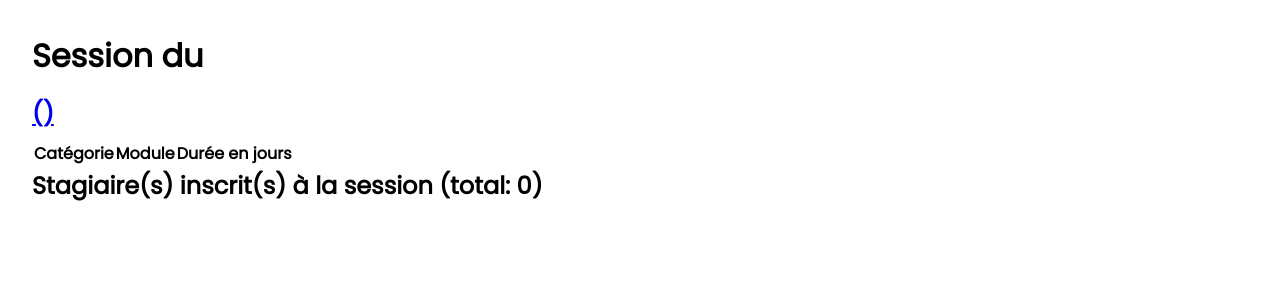
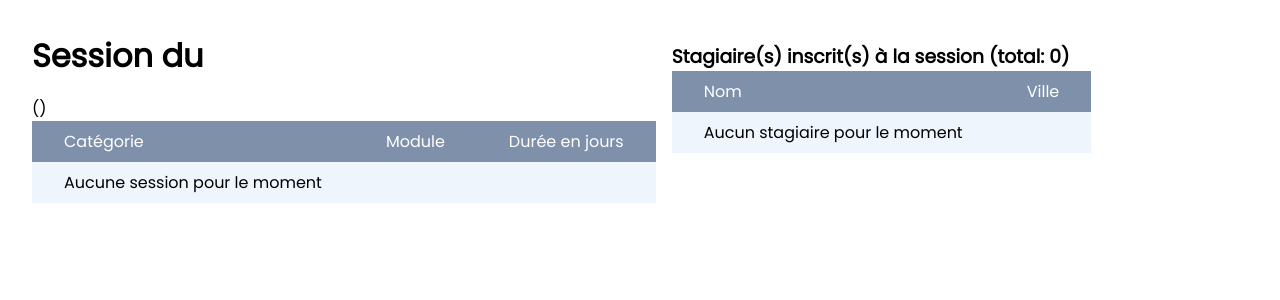
Before and after one commit to Charlydcn/Session, a Symfony app: template templates/session/show.html.twig in a window 1280 px wide. Shown: the part 80-380 px from the top of the page. Run offline with Twig, Linux system fonts and the light colour scheme; the template is opened without the code that fills it, so the values that code supplies are empty; some libraries are stand-ins or nearby versions.

Commit message:
v/session/show: changed view organization

```diff
--- a/templates/session/show.html.twig
+++ b/templates/session/show.html.twig
@@ -1,101 +1,176 @@
 {% extends 'base.html.twig' %}
 
 {% block title %}Détail session{% endblock %}
+{% block stylesheets %}
+    <link rel="stylesheet" href="{{ asset('/css/table.css') }}">
+    <link rel="stylesheet" href="{{ asset('/css/session/show.css') }}">
+{% endblock %}
 
 {% block body %}
+    <div id="prog-and-stags">
 
-    <h1>Session du {{ session.getDate }}</h1>
-    <h2><a class="text-dark text-decoration-none" href="{{ path('show_formation', {'id' : session.formation.id}) }}">({{session.formation}})</a></h2>
+        <div id="programmes">
+            <h1>
+                Session du {{ session.getDate }}
+            </h1>
+            <a href="{{ path('show_formation', {'id' : session.formation.id}) }}">({{session.formation}})</a>
 
-    <table class="table w-50 text-center table-responsive">
+            <table>
                 <thead>
                     <tr>
-                <th class="bg-primary text-white">Catégorie</th>
-                <th class="bg-primary text-white">Module</th>
-                <th class="bg-primary text-white">Durée en jours</th>
+                        <th>Catégorie</th>
+                        <th>Module</th>
+                        <th>Durée en jours</th>
                         {% if is_granted('ROLE_ADMIN') %}
-                    <th class="bg-primary text-white"></th>
+                            <th></th>
                         {% endif %}
                     </tr>
                 </thead>
+
                 <tbody>
+                    {# ------------------------------------------------------------------------------------------------ #}
+                    {# ------------------------------------------ Programmes ------------------------------------------ #}
+                    {% if session.programmes|length < 1 %}
+                        <tr>
+                            <td>Aucune session pour le moment</td>
+                        </tr>
+                        {% else %}
                             {% for programme in session.programmes %}
-            <tr>
-                <td class="bg-light">{{ programme.module.categorie }}</td>
-                <td class="fw-bold bg-light">{{ programme.module }}</td>
-                <td class="bg-light">{{ programme.nbJours }}</td>
+                            <tr class="tablerow-hover">
+                                <td>{{ programme.module.categorie }}</td>
+                                <td>{{ programme.module }}</td>
+                                <td>{{ programme.nbJours }}</td>
                                 {% if is_granted('ROLE_ADMIN') %}
-                    <td class="bg-light">
-                        <a href="{{ path('remove_module_from_session', {'id' : programme.id, 'sessionId' : session.id}) }}">
+                                    <td>
+                                        <a class="delete-btn" href="{{ path('remove_module_from_session', {'id' : programme.id, 'sessionId' : session.id}) }}">
                                             <i class="fa-solid fa-trash"></i>
-                            Supprimer de la session
                                         </a>
                                     </td>
                                 {% endif %}
                             </tr>
                             {% endfor %}
+                    {% endif %}
                 </tbody>
             </table>
+        </div>
+        {# ------------------------------------------------------------------------------------------------ #}
+        {# -------------------------------------- Stagiaires inscrits ------------------------------------- #}
+        <div id="stagiaires">
 
-    <h2>Stagiaire(s) inscrit(s) à la session (total: {{session.stagiaires|length}})</h2>
+            <div id="stagiaires-inscrits">
+                <h3>Stagiaire(s) inscrit(s) à la session (total: {{session.stagiaires|length}})</h3>
+                <table>
+                    <thead>
+                        <tr>
+                            <th>Nom</th>
+                            <th>Ville</th>
+                            {% if is_granted('ROLE_ADMIN') %}
+                                <th></th>
+                            {% endif %}
+                        </tr>
+                    </thead>
 
-    <table class="table w-25 text-center table-responsive">
+                    <tbody>
+                        {% if session.stagiaires|length < 1 %}
+                            <tr>
+                                <td>Aucun stagiaire pour le moment</td>
+                            </tr>
+                        {% else %}
                             {% for stagiaire in session.stagiaires %}
-            <tr class="bg-light">
-                <td>
-                    <a class="text-decoration-none" href="{{ path('show_stagiaire', {'id' : stagiaire.id}) }}">{{ stagiaire.nom ~ " " ~ stagiaire.prenom }}</a>
-                </td>
+                                <tr class="tablerow-hover row-link" data-href="{{ path('show_stagiaire', {'id' : stagiaire.id}) }}">
+                                    <td>{{ stagiaire.nom ~ " " ~ stagiaire.prenom }}</td>
+                                    <td>{{ stagiaire.ville }}</td>
                                     {% if is_granted('ROLE_ADMIN') %}
                                         <td>
-                        <a class="text-decoration-none" href="{{ path('remove_stagiaire_from_session', {'id' : session.id, 'idStagiaire' : stagiaire.id}) }}">Supprimer de la session</a>
+                                            <a class="delete-btn" href="{{ path('remove_stagiaire_from_session', {'id' : session.id, 'idStagiaire' : stagiaire.id}) }}">
+                                                <i class="fa-solid fa-trash"></i>
+                                            </a>
                                         </td>
                                     {% endif %}
                                 </tr>
                             {% endfor %}
+                        {% endif %}
+
+                    </tbody>
                 </table>
+            </div>
+
+
+            {# ------------------------------------------------------------------------------------------------ #}
+            {# ----------------------------------- Stagiaires non inscrits ------------------------------------ #}
 
             {% if is_granted('ROLE_ADMIN') %}
-        <h2>Stagiaires non inscrits (total: {{stagiairesNonInscrits|length}})</h2>
-        <table class="table w-25 text-center table-responsive">
+
+                <div id="stagiaires-noninscrits">
+                    <h3>Stagiaires non inscrits (total: {{stagiairesNonInscrits|length}})</h3>
+
+                    <table>
+                        <thead>
+                            <tr>
+                                <th>Nom</th>
+                                <th>Ville</th>
+                                {% if is_granted('ROLE_ADMIN') %}
+                                    <th></th>
+                                {% endif %}
+                            </tr>
+                        </thead>
+
+                        <tbody>
                             {% for stagiaire in stagiairesNonInscrits %}
-                <tr class="bg-light">
+                                <tr class="tablerow-hover row-link" data-href="{{ path('show_stagiaire', {'id' : stagiaire.id}) }}">
                                     <td>
-                        <a class="text-decoration-none" href="{{ path('show_stagiaire', {'id' : stagiaire.id}) }}">
                                         {{ stagiaire.nom|upper ~ " " ~stagiaire.prenom|capitalize }}
-                        </a>
                                     </td>
-                    <td class="bg-light">
-                        <a class="text-decoration-none" href="{{ path('add_stagiaire_to_session', {'id' : session.id, 'idStagiaire' : stagiaire.id}) }}">
+                                    <td>{{ stagiaire.ville }}</td>
+                                    <td>
+                                        <a class="text-hover" href="{{ path('add_stagiaire_to_session', {'id' : session.id, 'idStagiaire' : stagiaire.id}) }}">
                                             <i class="fa-solid fa-plus"></i>
                                             Ajouter à la session
                                         </a>
                                     </td>
                                 </tr>
                             {% endfor %}
+                        </tbody>
                     </table>
+                </div>
 
-        <h2>Module ajoutables (total: {{modulesNonUtilisés|length}})</h2>
-        <table class="table w-50 text-center table-responsive">
+        </div>
+    </div>
+
+    {# ------------------------------------------------------------------------------------------------ #}
+    {# -------------------------------------- Modules ajoutables -------------------------------------- #}
+
+
+    <div id="modules-noninscrits">
+        <h3>Module ajoutables (total: {{modulesNonUtilisés|length}})</h3>
+
+        <table>
             <thead>
+                <tr>
+                    <th>Intitulé</th>
+                    <th>Nombre de jours</th>
+                    <th></th>
+                </tr>
             </thead>
             <tbody>
                 {% for module in modulesNonUtilisés %}
-                    <tr class="bg-light">
+                    <tr class="tablerow-hover">
                         <td>
                             {{ module }}
                         </td>
-                        <td>
+                        <td colspan="2">
                             <form action="{{ path('add_module_to_session', {'id' : session.id, 'idModule' : module.id}) }}" method="POST" autocomplete="off">
-                                <input class="form-control form-control-sm" type="number" name="nbJours" placeholder="Nombre de jours" min="0" required>
-                                <a href="{{ path('add_module_to_session', {'id' : session.id, 'idModule' : module.id}) }}">
-                                    <input class="btn btn-primary btn-sm" type="submit" name="submit" value="Ajouter à la session">
-                                </a>
+                                <input type="number" name="nbJours" min="0" max="999" required>
+
+                                <input type="submit" name="submit" value="Ajouter" class="row-link" data-href="{{ path('add_module_to_session', {'id' : session.id, 'idModule' : module.id}) }}">
                             </form>
                         </td>
                     </tr>
                 {% endfor %}
             </tbody>
         </table>
+    </div>
+
     {% endif %}
 
 {% endblock %}
```
Lines whose indentation alone changed are shown as unchanged.
